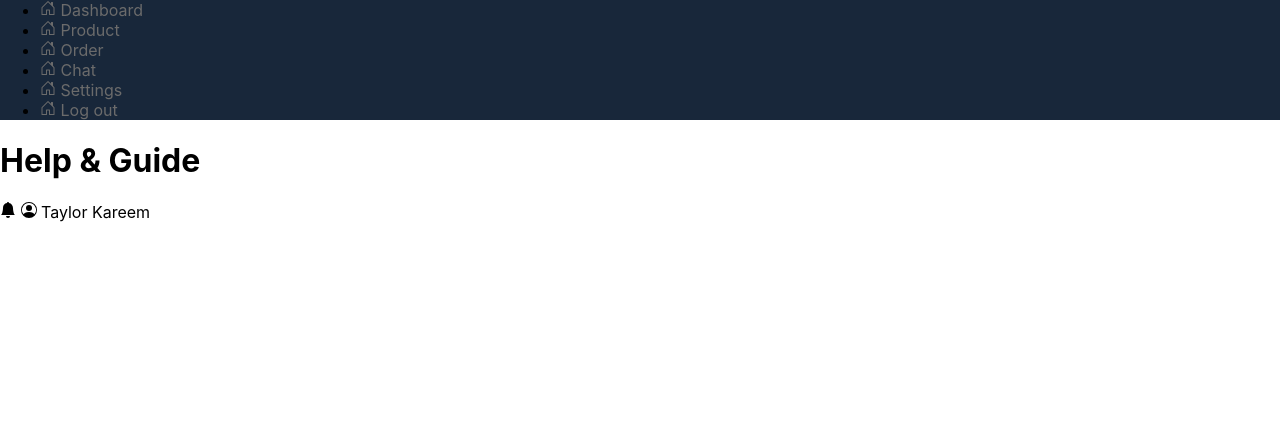
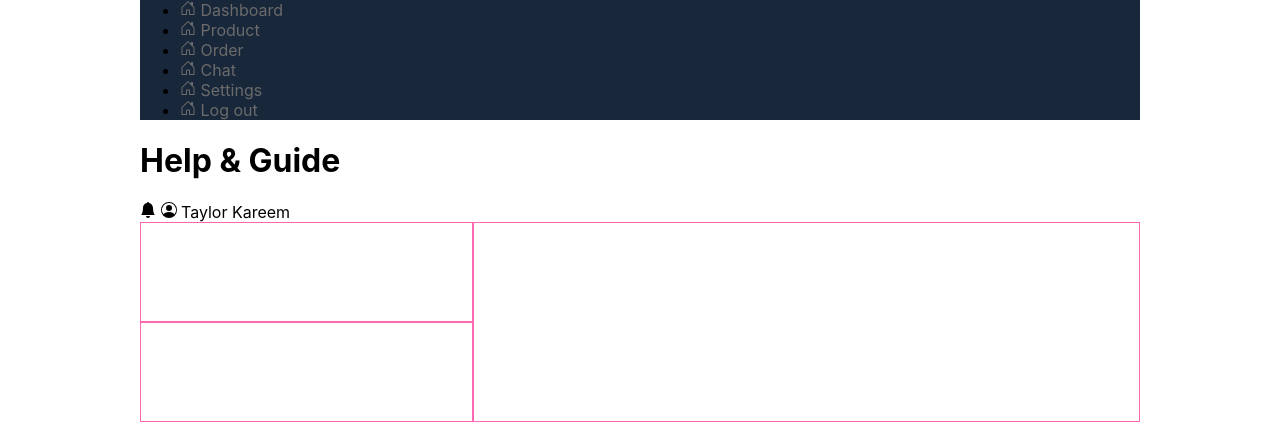
Before and after one commit to jonasholbech/dribbble, a plain HTML site: page index.html in a window 1280 px wide. Drawn offline with Linux system fonts and the light colour scheme.

Commit message:
main-grid

```diff
--- a/index.html
+++ b/index.html
@@ -152,8 +152,8 @@
         </header>
         <div class="maincontent">
           <section class="search"></section>
+          <section class="faq"></section>
           <section class="help"></section>
-          <section class="faq"></section>
         </div>
       </main>
     </div>
--- a/style.css
+++ b/style.css
@@ -73,6 +73,10 @@ body {
     Oxygen-Sans, Ubuntu, Cantarell, "Helvetica Neue", sans-serif;
   font-size: 100%;
 }
+#wrapper {
+  max-width: 1000px;
+  margin: auto;
+}
 img {
   display: block;
   max-width: 100%;
@@ -89,3 +93,28 @@ nav {
 nav ul {
   margin: 0;
 }
+
+.maincontent > * {
+  min-height: 100px;
+  border: 1px solid hotpink;
+}
+.search {
+  grid-column: 1;
+  grid-row: 1;
+}
+
+.faq {
+  grid-column: 2;
+  grid-row: span 2;
+}
+.help {
+  grid-column: 1;
+  grid-row: 2;
+}
+/** MAIN CONTENT**/
+@media only screen and (min-width: 600px) {
+  .maincontent {
+    display: grid;
+    grid-template-columns: 1fr 2fr;
+  }
+}
```
Also changed, not shown: 1 other file.
